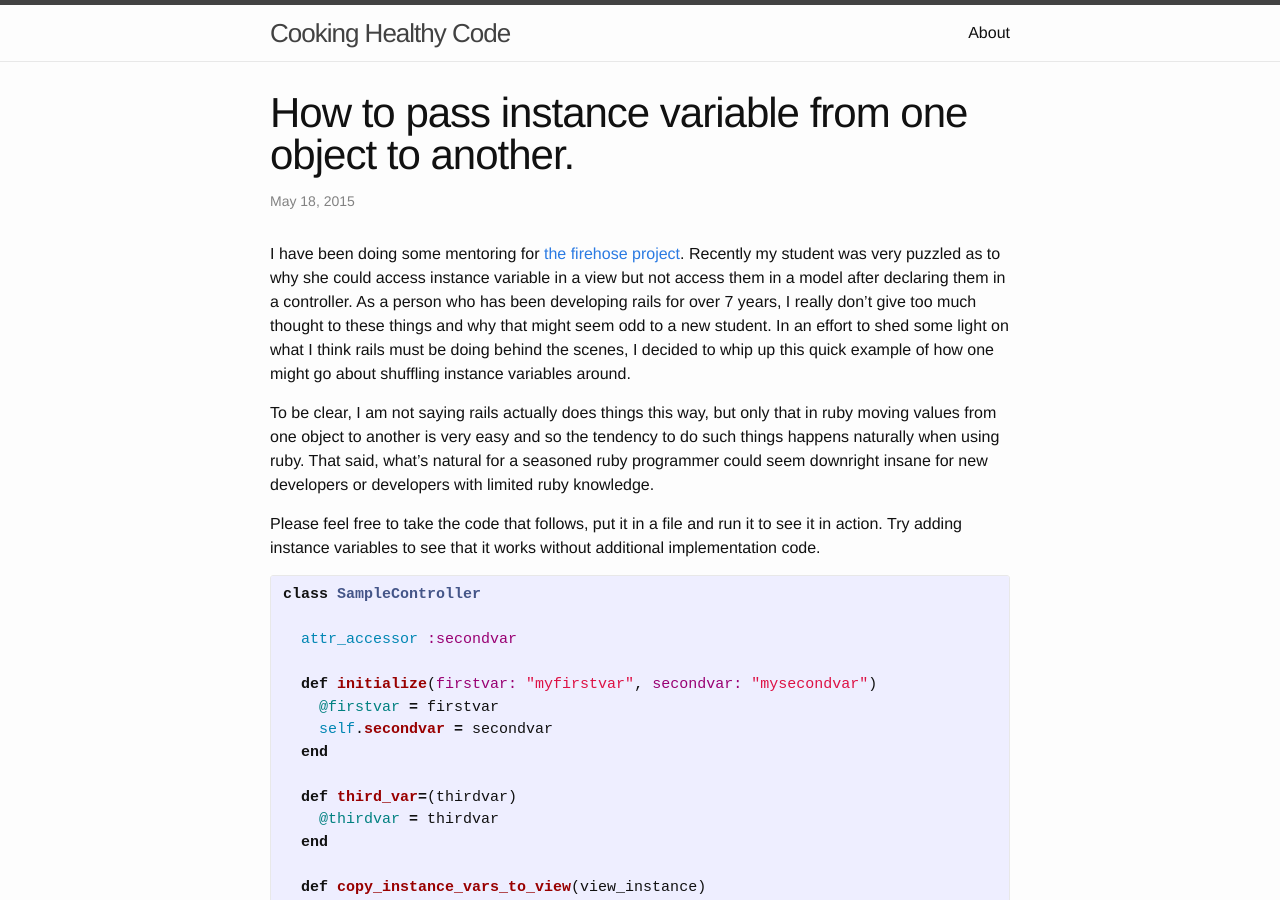
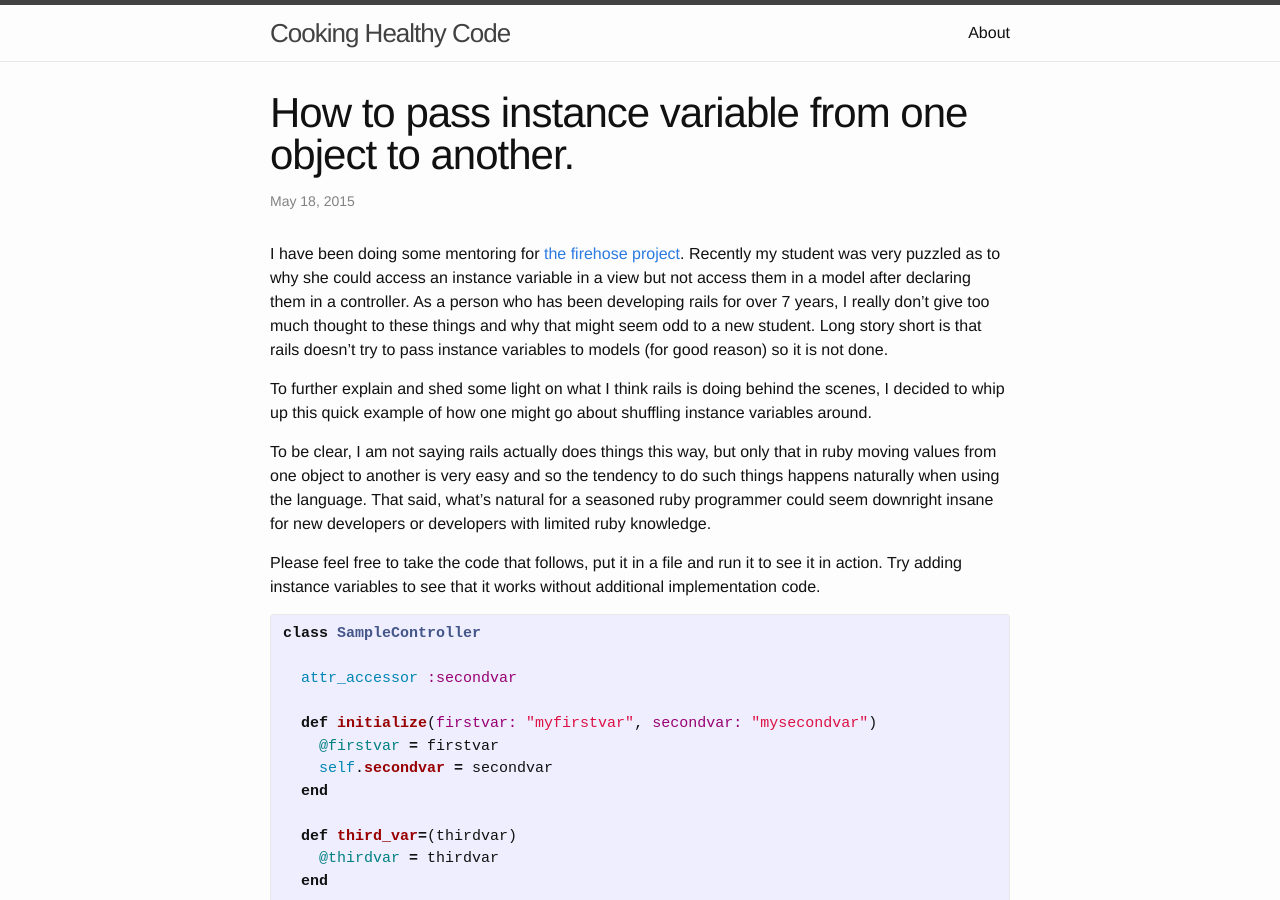
Before and after one commit to johnnyiller/johnnyiller.github.io, a Jekyll site: the page built from _posts/2015-5-18-how-to-copy-instance-variables-to-other-objects.markdown, in a window 1280 px wide and 900 px high. Built offline with Jekyll 4.4.1, drawn with Linux system fonts in a browser that asks for light colours; comment, search, counter and statistics services are not loaded.

Commit message:
copy instance variables edit

```diff
--- a/_posts/2015-5-18-how-to-copy-instance-variables-to-other-objects.markdown
+++ b/_posts/2015-5-18-how-to-copy-instance-variables-to-other-objects.markdown
@@ -6,9 +6,11 @@ comments: true
 categories: ruby metaprogramming
 ---
 
-I have been doing some mentoring for [the firehose project](http://www.thefirehoseproject.com/).  Recently my student was very puzzled as to why she could access instance variable in a view but not access them in a model after declaring them in a controller.  As a person who has been developing rails for over 7 years, I really don't give too much thought to these things and why that might seem odd to a new student.  In an effort to shed some light on what I think rails must be doing behind the scenes, I decided to whip up this quick example of how one might go about shuffling instance variables around.
+I have been doing some mentoring for [the firehose project](http://www.thefirehoseproject.com/).  Recently my student was very puzzled as to why she could access an instance variable in a view but not access them in a model after declaring them in a controller.  As a person who has been developing rails for over 7 years, I really don't give too much thought to these things and why that might seem odd to a new student.  Long story short is that rails doesn't try to pass instance variables to models (for good reason) so it is not done.
 
-To be clear, I am not saying rails actually does things this way, but only that in ruby moving values from one object to another is very easy and so the tendency to do such things happens naturally when using ruby.  That said, what's natural for a seasoned ruby programmer could seem downright insane for new developers or developers with limited ruby knowledge.
+To further explain and shed some light on what I think rails is doing behind the scenes, I decided to whip up this quick example of how one might go about shuffling instance variables around.
+
+To be clear, I am not saying rails actually does things this way, but only that in ruby moving values from one object to another is very easy and so the tendency to do such things happens naturally when using the language.  That said, what's natural for a seasoned ruby programmer could seem downright insane for new developers or developers with limited ruby knowledge.
 
 Please feel free to take the code that follows, put it in a file and run it to see it in action.  Try adding instance variables to see that it works without additional implementation code.
 
```
